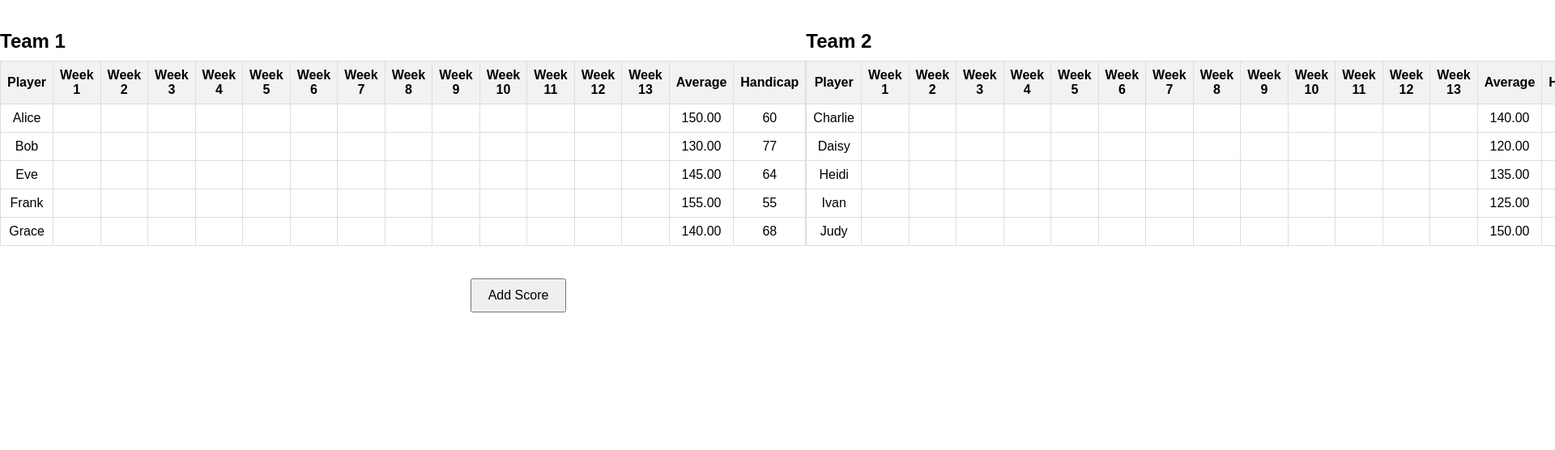
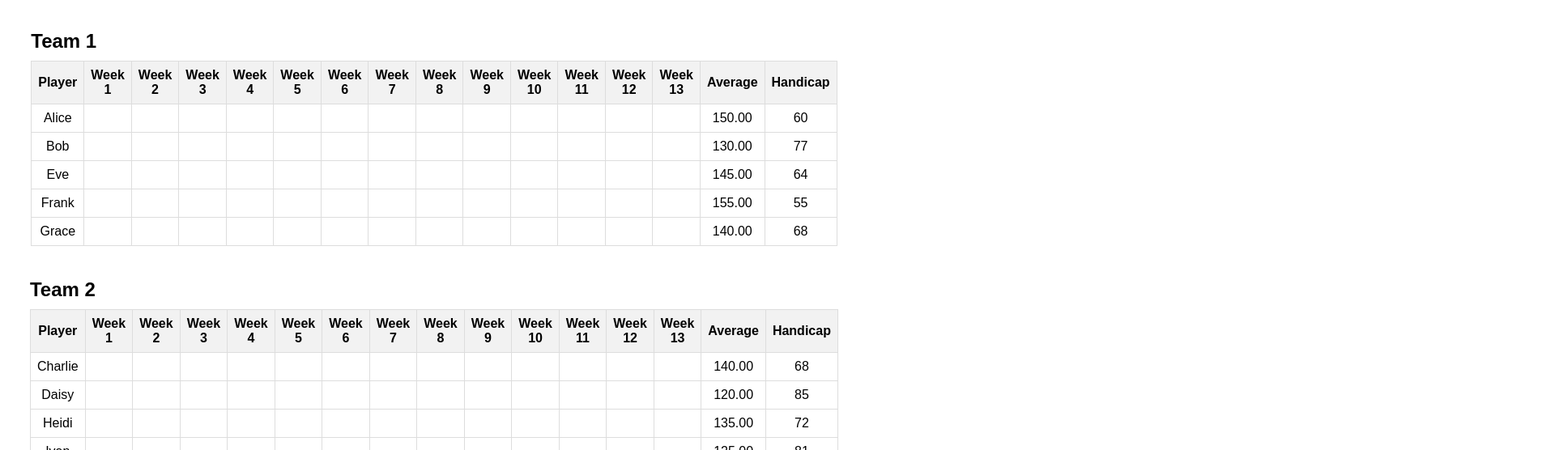
Before and after one commit to benniemosher/bowling-league-tracker, a plain HTML site: page index.html in a window 1280 px wide. Shown: the part 60-616 px from the top of the page at 81% size, 1920 px wide, since content can reach past the window. Drawn offline with Linux system fonts and the light colour scheme.

Commit message:
Vertical tables

```diff
--- a/styles.css
+++ b/styles.css
@@ -9,7 +9,8 @@ body {
 
 #teams {
     display: flex;
-    justify-content: space-around;
+    flex-direction: column;
+    align-items: center;
     width: 100%;
 }
 
@@ -28,7 +29,7 @@ button {
 }
 
 table {
-    width: 100%;
+    width: 80%;
     border-collapse: collapse;
     margin-bottom: 20px;
 }
```
